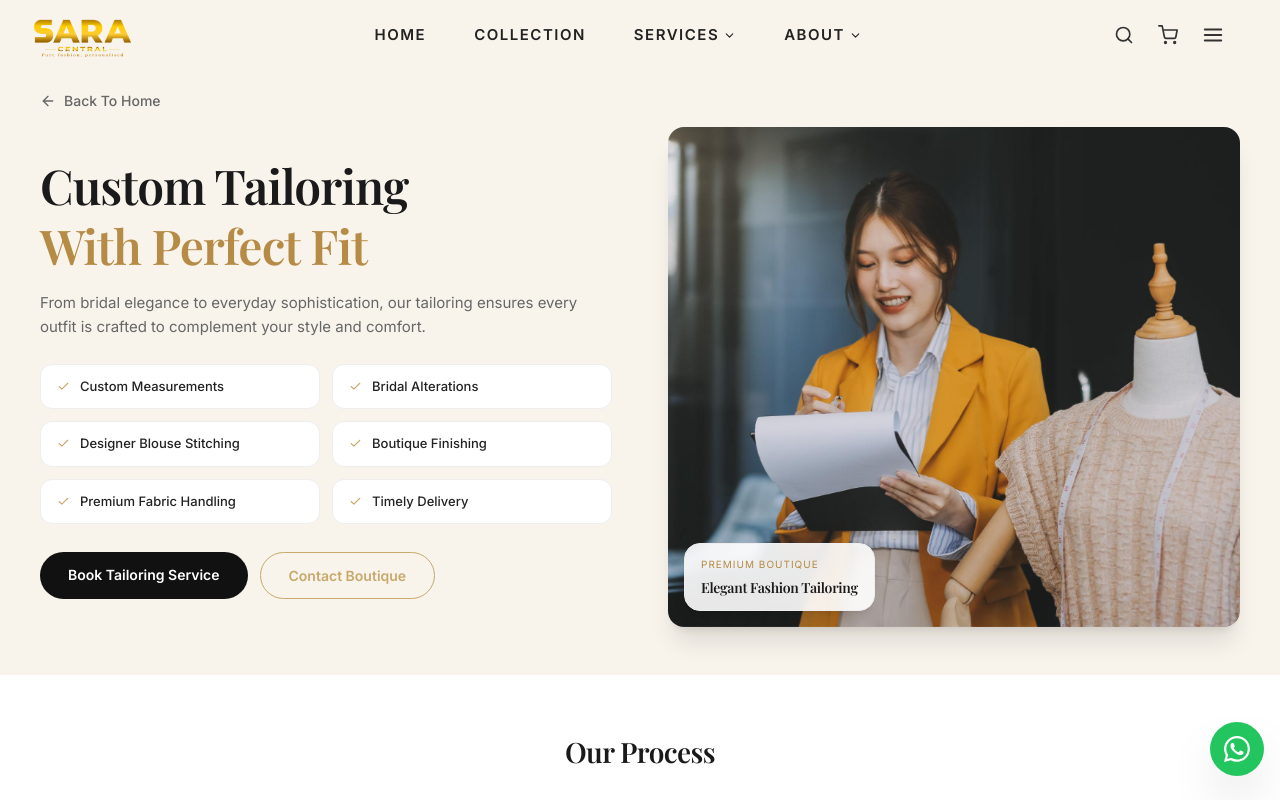
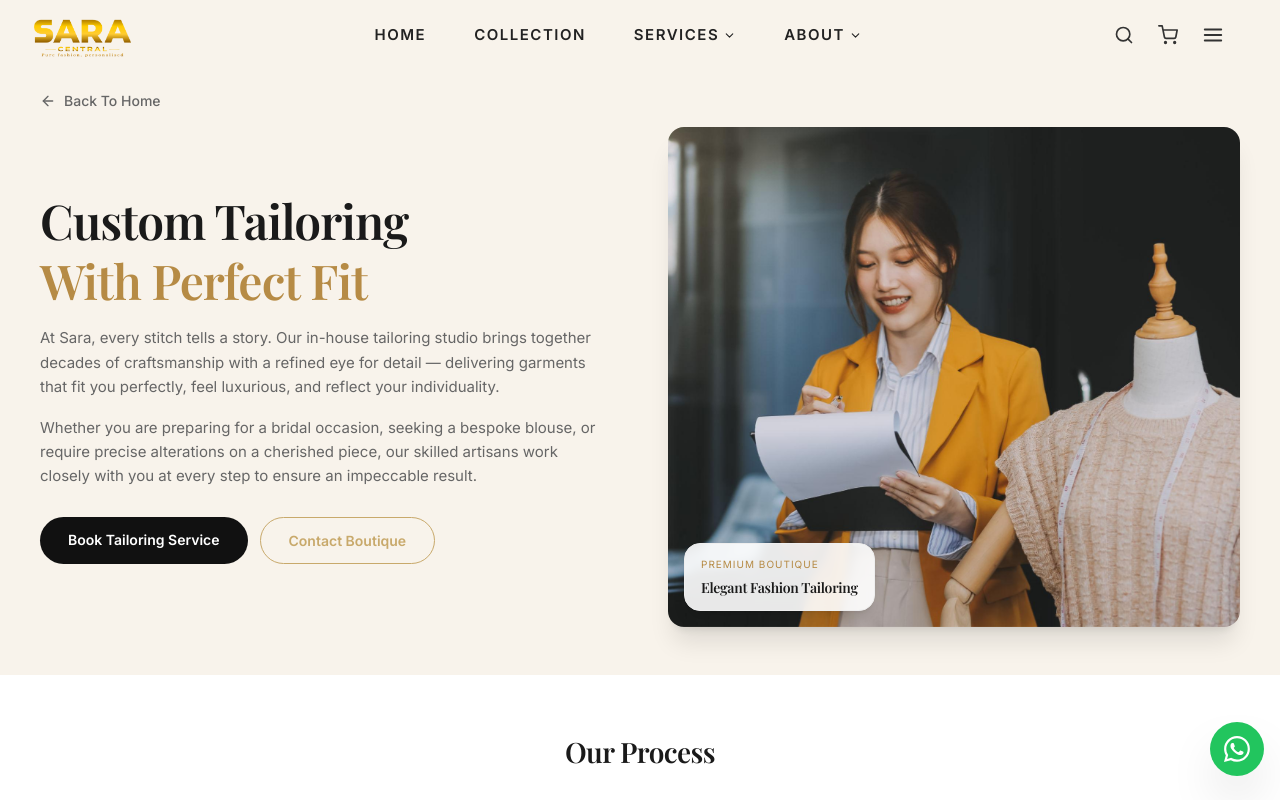
Before and after one commit to intouchmarketingsolutions/Sara_Fashions, a React (Vite) app: page /tailoring in a window 1280 px wide. Shown: the top 800 px of the page. Built offline with nearby package versions, Linux system fonts and the light colour scheme.

Commit message:
Replace bullet points with professional paragraph content on Tailoring page

```diff
--- a/src/pages/Tailoring.jsx
+++ b/src/pages/Tailoring.jsx
@@ -1,13 +1,7 @@
 import { motion } from 'framer-motion'
-import { FiCheck, FiScissors, FiClock, FiAward, FiArrowLeft } from 'react-icons/fi'
+import { FiScissors, FiClock, FiAward, FiArrowLeft } from 'react-icons/fi'
 import { Link, useNavigate } from 'react-router-dom'
 import tailoringImage from '../assets/images/categories/tailoring.jpg'
-
-const services = [
-  'Custom Measurements', 'Bridal Alterations',
-  'Designer Blouse Stitching', 'Boutique Finishing',
-  'Premium Fabric Handling', 'Timely Delivery',
-]
 
 const process = [
   { icon: <FiScissors size={20} />, title: 'Measurement & Design',  desc: 'Professional measurements with personalised styling guidance.' },
@@ -46,18 +40,12 @@ export default function Tailoring() {
                 <span className="text-[#b68b45]">With Perfect Fit</span>
               </h1>
 
-              <p className="text-[#666] text-[14px] sm:text-[15px] leading-relaxed max-w-xl mb-6">
-                From bridal elegance to everyday sophistication, our tailoring ensures every outfit is crafted to complement your style and comfort.
+              <p className="text-[#666] text-[14px] sm:text-[15px] leading-relaxed max-w-xl mb-4">
+                At Sara, every stitch tells a story. Our in-house tailoring studio brings together decades of craftsmanship with a refined eye for detail — delivering garments that fit you perfectly, feel luxurious, and reflect your individuality.
               </p>
-
-              <div className="grid grid-cols-2 gap-3 mb-7">
-                {services.map((item, i) => (
-                  <div key={i} className="flex items-center gap-2.5 bg-white px-4 py-3 rounded-xl border border-[#eee]">
-                    <FiCheck size={13} className="text-[#c8a96b] flex-shrink-0" />
-                    <span className="text-[#222] text-[13px] font-medium">{item}</span>
-                  </div>
-                ))}
-              </div>
+              <p className="text-[#666] text-[14px] sm:text-[15px] leading-relaxed max-w-xl mb-7">
+                Whether you are preparing for a bridal occasion, seeking a bespoke blouse, or require precise alterations on a cherished piece, our skilled artisans work closely with you at every step to ensure an impeccable result.
+              </p>
 
               <div className="flex flex-wrap gap-3">
                 <a href="#booking-form" className="bg-[#111] hover:bg-[#c8a96b] text-white px-7 py-3 rounded-full text-[14px] font-semibold transition-all duration-300">
```
